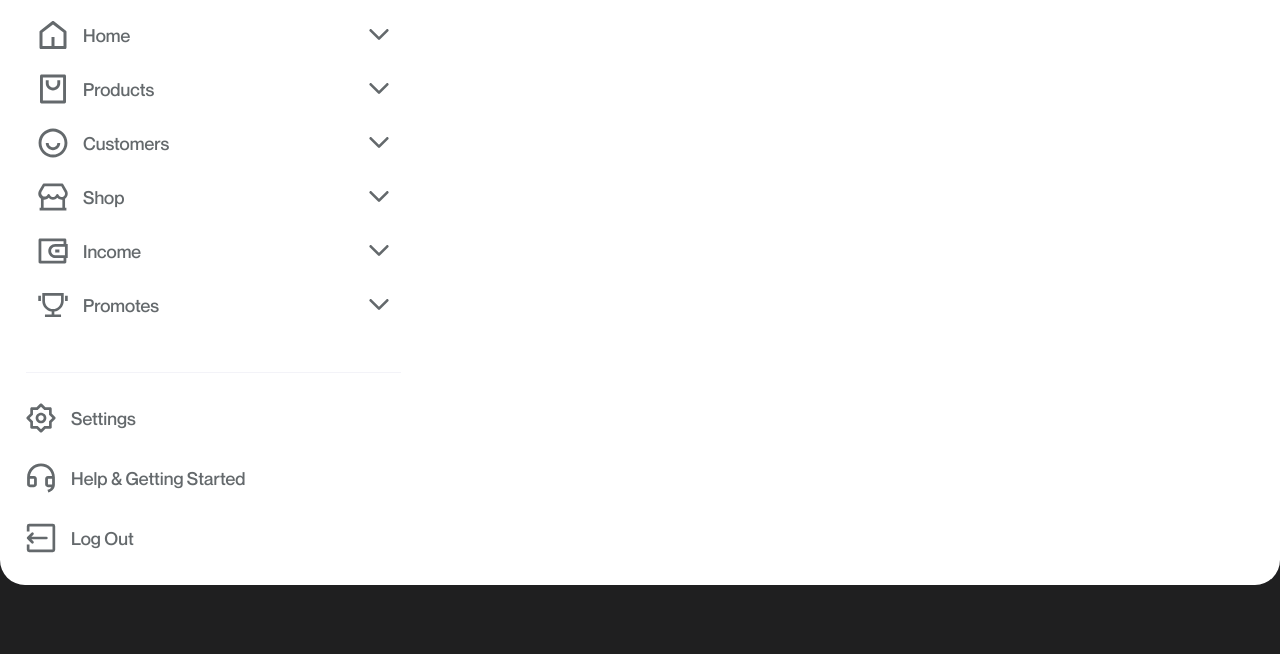
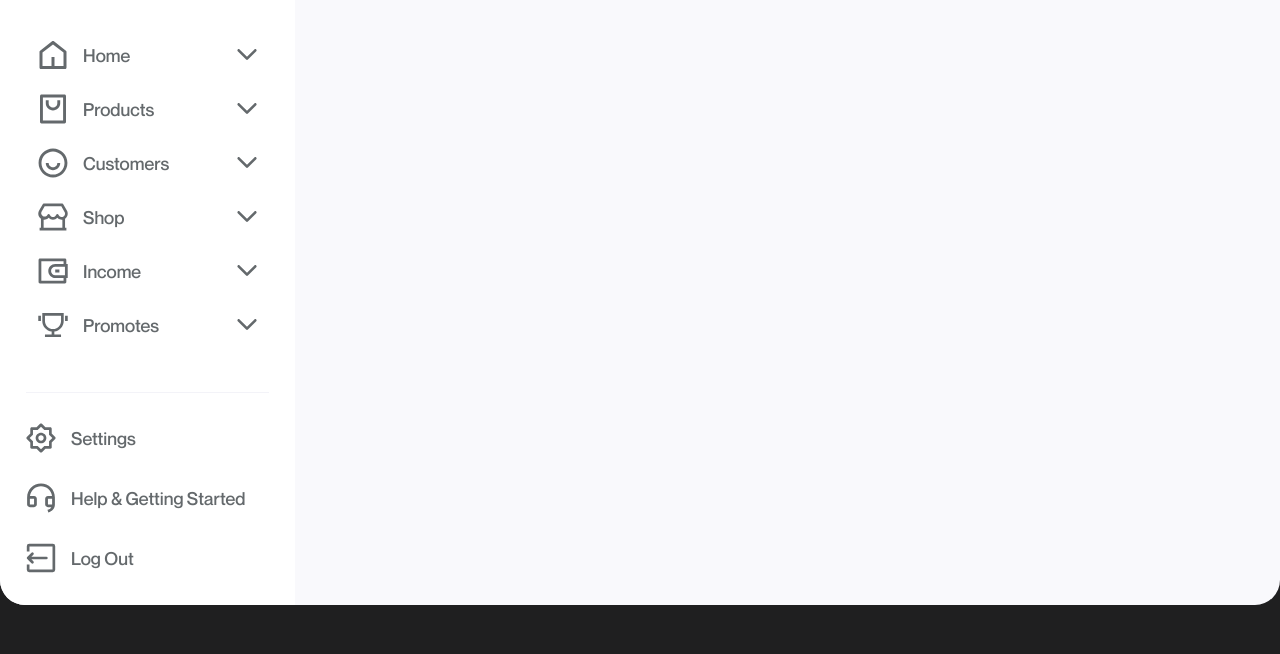
Before and after one commit to StasyaShu/test_ux-mind, a website: page source/index.html in a window 1280 px wide. Shown: the part 146-800 px from the top of the page. Drawn offline with nearby package versions, Linux system fonts and the light colour scheme; files that its build step writes are made by us from their sources; files whose address does not match are found by name.

Commit message:
изменение фона и ширины шапки

```diff
--- a/source/sass/blocks/header.scss
+++ b/source/sass/blocks/header.scss
@@ -1,4 +1,8 @@
 .header {
+  background-color: $color-white;
+  border-top-left-radius: 25px;
+  border-bottom-left-radius: 25px;
+
   &__wrapper {
     min-height: 100%;
     display: flex;
--- a/source/sass/global/utils.scss
+++ b/source/sass/global/utils.scss
@@ -40,12 +40,13 @@ ul {
   width: 100%;
   max-width: 1440px;
   margin: 0 auto;
+  padding: 20px 0;
 
   &__border {
     display: grid;
-    grid-template-columns: 0.5fr 1fr;
+    grid-template-columns: 0.3fr 1fr;
     border-radius: 25px;
-    background-color: $color-white;
+    background-color: $color-ghost-white-2;
   }
 }
 
```
Also changed, not shown: build/css/style.min.css, build/img/icon-logout.svg, build/img/icon-pencil.svg, 1 other file.
